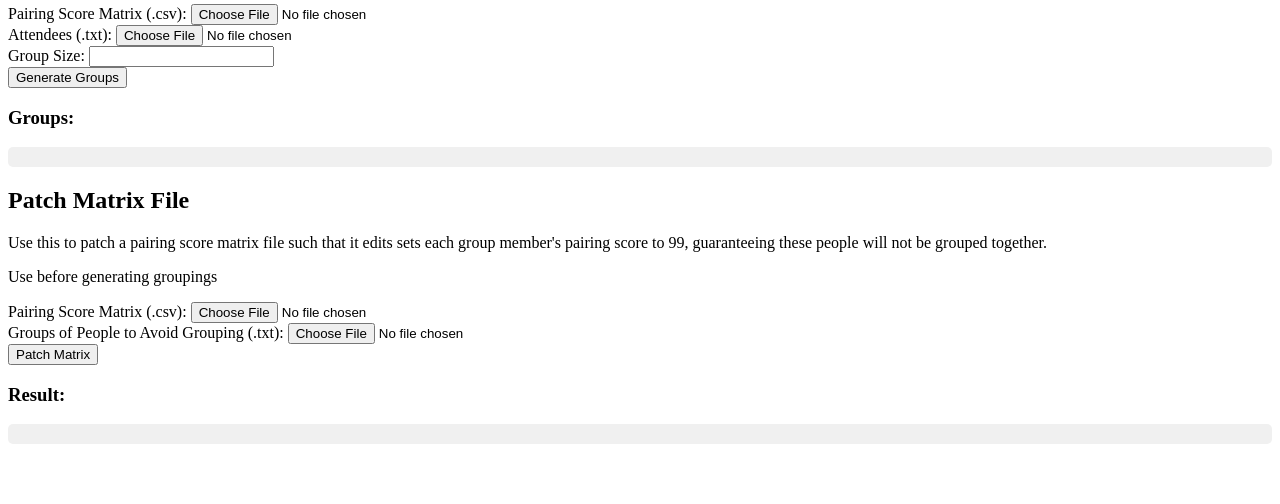
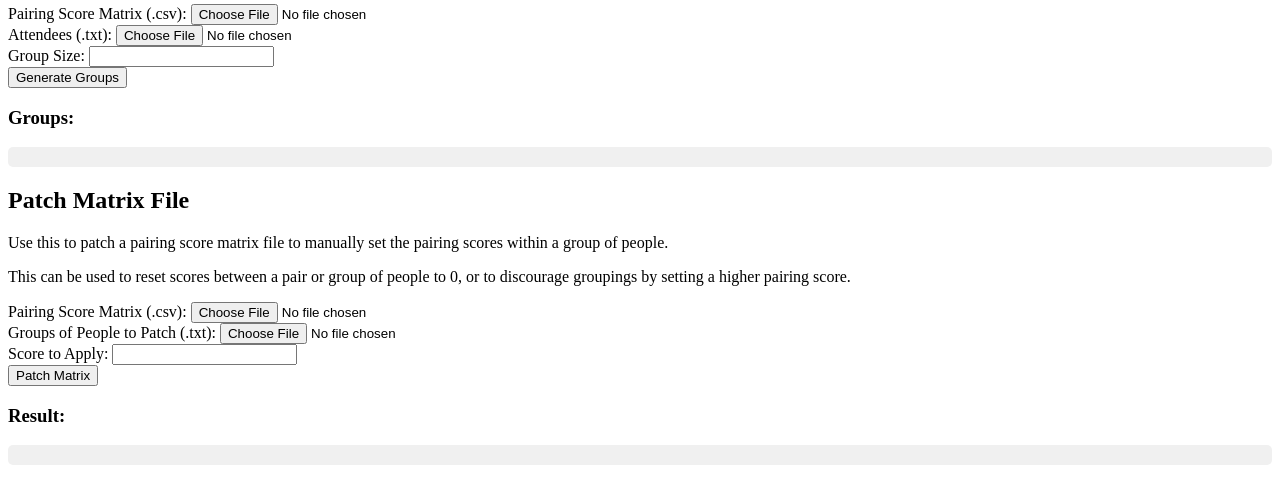
Before and after one commit to rmmsia/dinner-grouping, a Flask app: page / in a window 1280 px wide. Shown: the part 123-627 px from the top of the page. Run offline with Flask 3, Linux system fonts and the light colour scheme.

Commit message:
general purpose patch
ability to patch a csv to set any score other than just 99

```diff
--- a/app.py
+++ b/app.py
@@ -99,6 +99,7 @@ def index():
         elif 'feature2' in request.form:
             csv_file = request.files['csv_file2']
             txt_file = request.files['txt_file2']
+            patch_value = request.form['patch_score']
 
             # Save the uploaded files
             csv_path = os.path.join(UPLOAD_FOLDER, csv_file.filename)
@@ -108,10 +109,10 @@ def index():
 
             try:
                 # Process the files and create a DataFrame
-                df = matrix_patch.patch_matrix(csv_path, txt_path)
+                df = matrix_patch.patch_matrix(csv_path, txt_path, patch_value)
 
                 # Save the DataFrame as a CSV file in the downloads folder
-                output_file = f'{csv_path}_patched.csv'
+                output_file = f'{os.path.basename(csv_path)}_patched.csv'
                 output_path = os.path.join(DOWNLOAD_FOLDER, output_file)
                 df.to_csv(output_path, index=True)
 
--- a/grouping.py
+++ b/grouping.py
@@ -94,12 +94,12 @@ class GreedyGroupManager:
                     self.pairing_scores.at[person1, person2] += 1
                     self.pairing_scores.at[person2, person1] += 1
 
-    def _patch_pairing_scores(self, groups: List[List[str]]):
+    def _patch_pairing_scores(self, groups: List[List[str]], patch_value: float):
         for group in groups:
             for i, person1 in enumerate(group):
                 for person2 in group[i+1:]:
-                    self.pairing_scores.at[person1, person2] = 99
-                    self.pairing_scores.at[person2, person1] = 99
+                    self.pairing_scores.at[person1, person2] = patch_value
+                    self.pairing_scores.at[person2, person1] = patch_value
 
     def save_pairing_scores(self, filename: str):
         # Convert to integers before saving
--- a/matrix_patch.py
+++ b/matrix_patch.py
@@ -14,13 +14,13 @@ def parse_groups(filename):
     return list_of_lists
 
 
-def patch_matrix(csv_path, txt_path):
+def patch_matrix(csv_path, txt_path, patch_value):
     # Initialise the GreedyGroupManager with the pairing scores matrix
     group_manager = GreedyGroupManager(pairing_scores_file=csv_path)
     groups = parse_groups(txt_path)
 
     # Patch the matrix scores (using _patch_pairing_scores method)
-    group_manager._patch_pairing_scores(groups)
+    group_manager._patch_pairing_scores(groups, float(patch_value))
     group_manager.pairing_scores.astype(int)
 
     # return the dataframe
--- a/templates/index.html
+++ b/templates/index.html
@@ -36,14 +36,17 @@
     <a id="view-link-1" href="#" target="_blank" style="display: none;">Download Groups</a>
 
     <h2>Patch Matrix File</h2>
-    <p>Use this to patch a pairing score matrix file such that it edits sets each group member's pairing score to 99, guaranteeing these people will not be grouped together.</p>
-    <p>Use before generating groupings</p>
+    <p>Use this to patch a pairing score matrix file to manually set the pairing scores within a group of people.</p>
+    <p>This can be used to reset scores between a pair or group of people to 0, or to discourage groupings by setting a higher pairing score.</p>
     <form id="feature2-form">
         <label for="csv_file2">Pairing Score Matrix (.csv):</label>
         <input type="file" name="csv_file2" accept=".csv" required>
         <br>
-        <label for="txt_file2">Groups of People to Avoid Grouping (.txt):</label>
+        <label for="txt_file2">Groups of People to Patch (.txt):</label>
         <input type="file" name="txt_file2" accept=".txt" required>
+        <br>
+        <label for="integer_input">Score to Apply:</label>
+        <input type="number" name="patch_score" required>
         <br>
         <button type="submit">Patch Matrix</button>
     </form>
```
